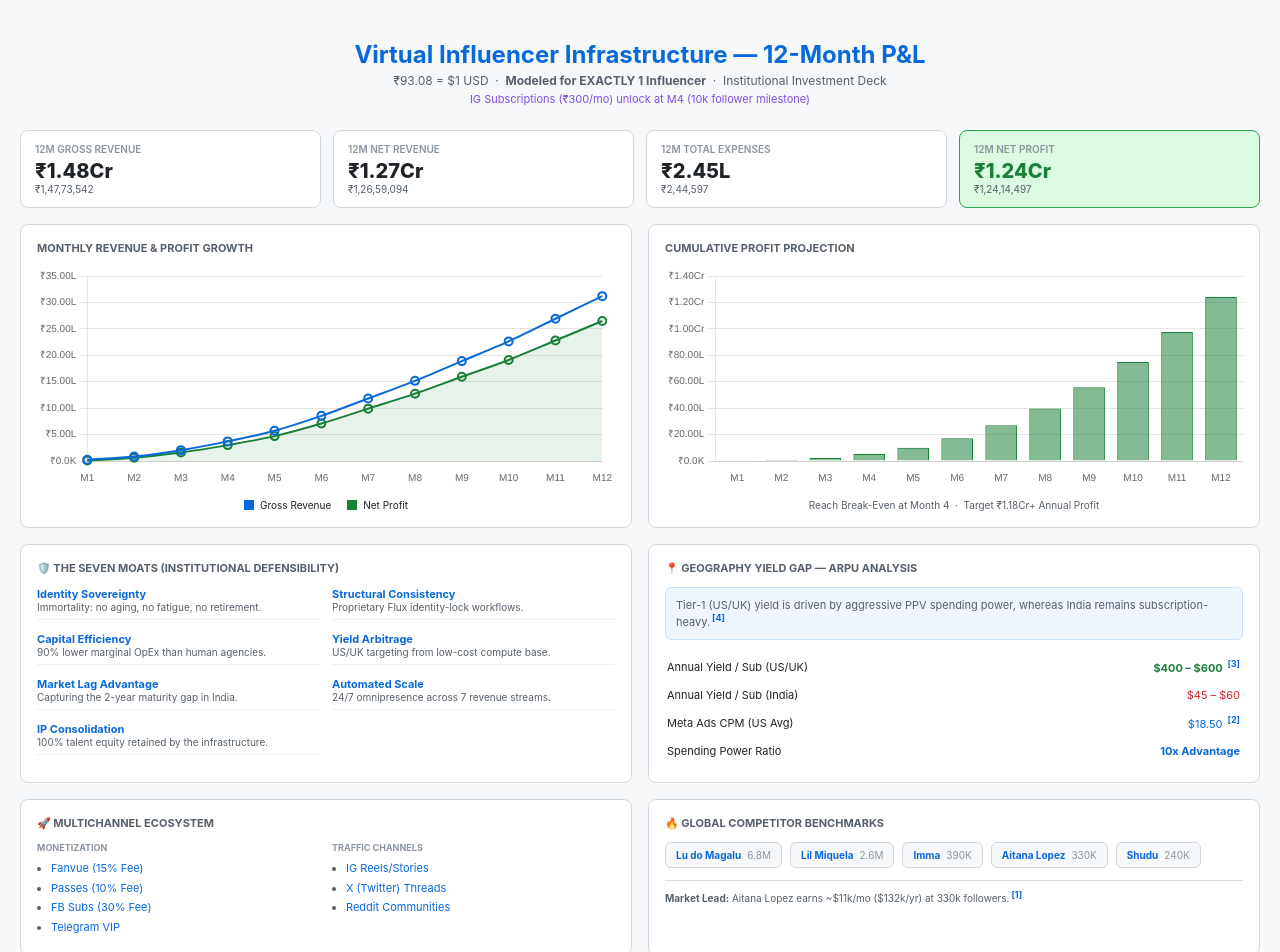
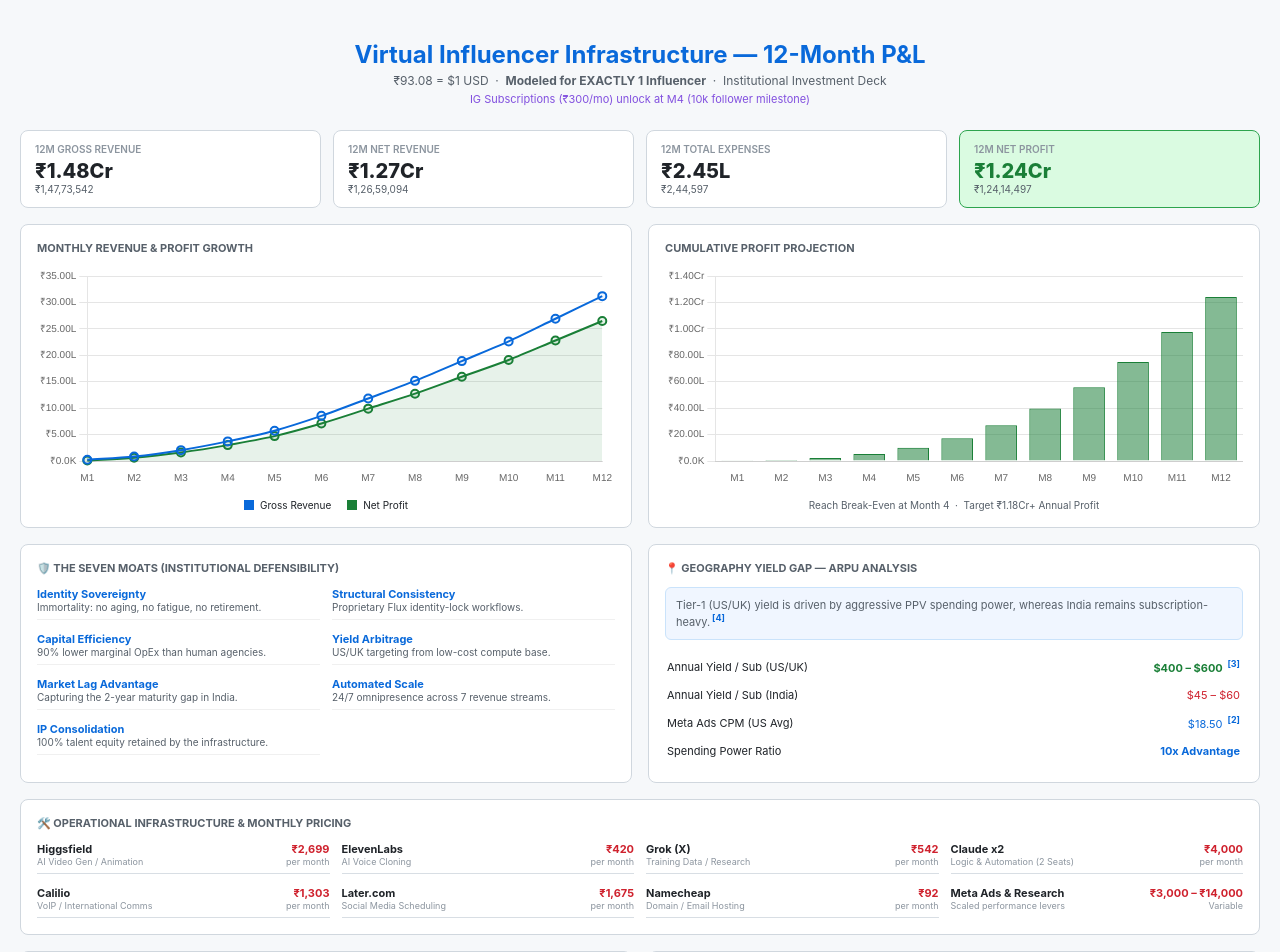
Before and after one commit to rheavoss/virtual-influencer-studio, a Next.js app in the folder 20_tech/jasmine-dashboard/: page / in a window 1280 px wide. Shown: the top 952 px of the page. Built offline with nearby package versions, Linux system fonts and the light colour scheme; no server answers; the database is empty.

Commit message:
Add granular tool costing breakdown and OpEx transparency

```diff
--- a/20_tech/jasmine-dashboard/components/PLDashboard.js
+++ b/20_tech/jasmine-dashboard/components/PLDashboard.js
@@ -50,6 +50,16 @@ const COMPETITORS = [
   { name: 'Imma', followers: '390K', url: 'https://www.instagram.com/imma.gram/' },
   { name: 'Aitana Lopez', followers: '330K', url: 'https://www.instagram.com/fit_aitana/' },
   { name: 'Shudu', followers: '240K', url: 'https://www.instagram.com/shudu.gram/' }
+];
+
+const TOOL_STACK = [
+  { name: 'Higgsfield', cost: 2699, desc: 'AI Video Gen / Animation' },
+  { name: 'ElevenLabs', cost: 420,  desc: 'AI Voice Cloning' },
+  { name: 'Grok (X)',   cost: 542,  desc: 'Training Data / Research' },
+  { name: 'Claude x2',  cost: 4000, desc: 'Logic & Automation (2 Seats)' },
+  { name: 'Calilio',    cost: 1303, desc: 'VoIP / International Comms' },
+  { name: 'Later.com',  cost: 1675, desc: 'Social Media Scheduling' },
+  { name: 'Namecheap',  cost: 92,   desc: 'Domain / Email Hosting' },
 ];
 
 const FOOTNOTES = [
@@ -253,7 +263,36 @@ export default function PLDashboard({ data }) {
         </div>
       </div>
 
-      {/* COMPACT ECOSYSTEM & COMPETITORS */}
+      {/* OPERATIONAL STACK & PRICING */}
+      <div style={S.card}>
+        <div style={S.cardTitle}>🛠️ Operational Infrastructure & Monthly Pricing</div>
+        <div style={{ display: 'grid', gridTemplateColumns: 'repeat(auto-fit, minmax(280px, 1fr))', gap: 12 }}>
+          {TOOL_STACK.map(t => (
+            <div key={t.name} style={{ display: 'flex', justifyContent: 'space-between', borderBottom: `1px solid ${C.grid}`, paddingBottom: 6 }}>
+              <div>
+                <div style={{ fontSize: 11, fontWeight: 700 }}>{t.name}</div>
+                <div style={{ fontSize: 9, color: C.textMut }}>{t.desc}</div>
+              </div>
+              <div style={{ textAlign: 'right' }}>
+                <div style={{ fontSize: 11, fontWeight: 700, color: C.red }}>{fi(t.cost)}</div>
+                <div style={{ fontSize: 9, color: C.textMut }}>per month</div>
+              </div>
+            </div>
+          ))}
+          <div style={{ display: 'flex', justifyContent: 'space-between', paddingBottom: 6 }}>
+            <div>
+              <div style={{ fontSize: 11, fontWeight: 700 }}>Meta Ads & Research</div>
+              <div style={{ fontSize: 9, color: C.textMut }}>Scaled performance levers</div>
+            </div>
+            <div style={{ textAlign: 'right' }}>
+              <div style={{ fontSize: 11, fontWeight: 700, color: C.red }}>₹3,000 – ₹14,000</div>
+              <div style={{ fontSize: 9, color: C.textMut }}>Variable</div>
+            </div>
+          </div>
+        </div>
+      </div>
+
+      {/* PLATFORMS & COMPETITORS */}
       <div style={S.grid2}>
         <div style={S.card}>
           <div style={S.cardTitle}>🚀 Multichannel Ecosystem</div>
```
